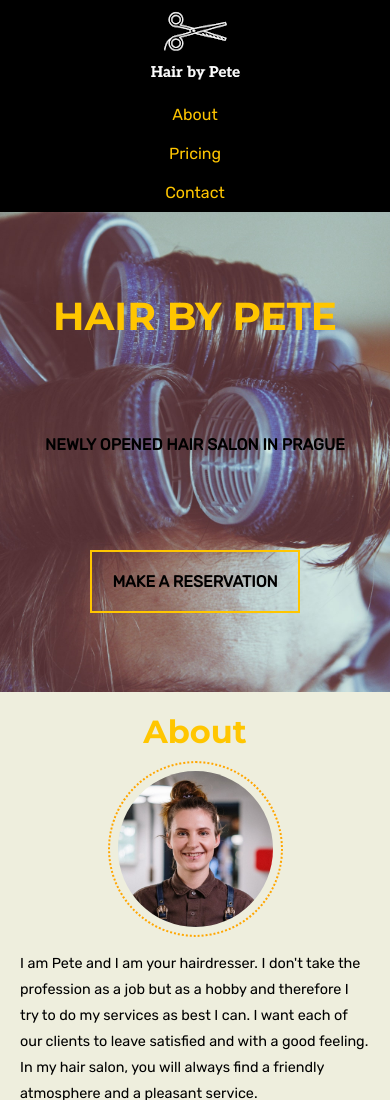
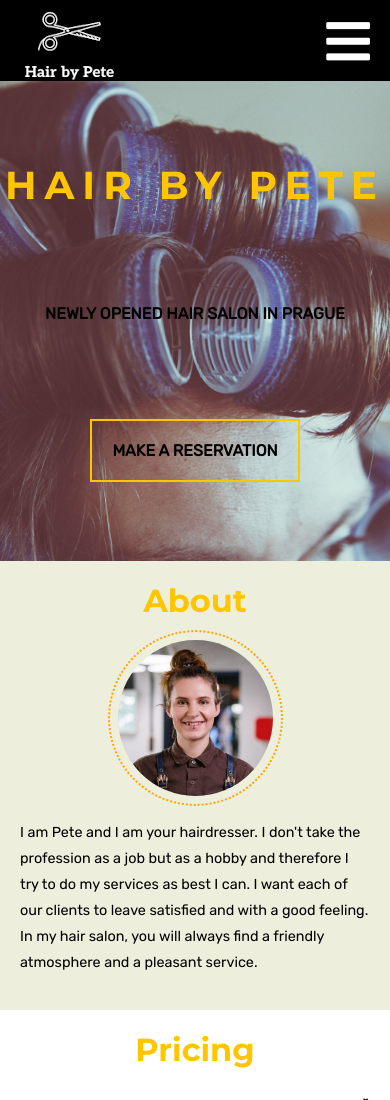
Before and after one commit to martam90/Hair-by-Pete, a plain HTML site: page index.html in a window 390 px wide. Shown: the top 1100 px of the page. Drawn offline with nearby package versions, Linux system fonts and the light colour scheme; files that its build step writes are made by us from their sources.

Commit message:
Add hamburger menu

```diff
--- a/_header.scss
+++ b/_header.scss
@@ -1,19 +1,35 @@
 .navbar {
-    display: block;
     background-color: $bgr-menu;
-    text-align: center;
+
+    .navbar-img {
+        display: flex;
+        justify-content: space-between;
+        align-items: center;
+        padding: 0 $pad;
+
+        .fas {
+            font-size: 50px;
+            color: $basic-color;
+
+            &:hover {
+                color: $btn-color;
+            }
+        }
+    }
+
 }
 
 .menu {
+    display: none;
     list-style: none;
     padding-left: 0;
     padding-top: $pad - 10;
     margin: 0;
-}
 
     .menu-item {
-    padding: $pad - 10 0;
+        padding: $pad - 10;
         display: block;
+        width: 100%;
         text-decoration: none;
         color: $btn-color;
 
@@ -24,3 +40,4 @@
             transition: 0.3s ease-in-out;
         }
     }
+}
--- a/_tablet.scss
+++ b/_tablet.scss
@@ -6,20 +6,24 @@
         align-items: center;
         justify-content: space-between;
         padding: $pad - 10;
+
+        .fas {
+            display: none;
+        }
     }
 
     .menu {
         display: flex;
         gap: $pad - 10;
         padding-top: 0;
-    }
 
-    .menu-item {
-        padding: $pad - 10;
+        .menu-item {
+            padding: $pad - 10;
 
-        &:hover,
-        &:focus {
-            background-color: $bgr-menu;
+            &:hover,
+            &:focus {
+                background-color: $bgr-menu;
+            }
         }
     }
 
--- a/_variables.scss
+++ b/_variables.scss
@@ -19,6 +19,7 @@ $border-color: #ffa600; /* border u obrazku*/
     font-family: 'Montserrat', sans-serif;
     color: #ffc600;
     text-transform: uppercase;
+    letter-spacing: 0.5rem;
 }
 
 @mixin h2-style {
--- a/index.html
+++ b/index.html
@@ -5,16 +5,31 @@
     <meta name="viewport" content="width=device-width, initial-scale=1.0">
     <title>Hair by Pete</title>
     <link href="https://fonts.googleapis.com/css2?family=Montserrat:wght@400;700&family=Rubik&display=swap" rel="stylesheet">
+    <link rel="stylesheet" href="https://use.fontawesome.com/releases/v5.14.0/css/all.css" integrity="sha384-HzLeBuhoNPvSl5KYnjx0BT+WB0QEEqLprO+NBkkk5gbc67FTaL7XIGa2w1L0Xbgc" crossorigin="anonymous">
     <link rel="stylesheet" href="style.css">
+
+    <script>
+        function showMenu() {
+            var menu = document.getElementById("menu");
+            if (menu.style.display == "none") {
+                menu.style.display = "block";
+            } else {
+                menu.style.display = "none";
+            }
+        }
+    </script>
 </head>
 <body>
 
     <div class="wrapper">
 
         <header class="navbar">
-            <img class="logo" src="images/logo.png" alt="Logo Hair by Pete">
+            <div class="navbar-img">
+                <img class="logo" src="images/logo.png" alt="Logo Hair by Pete">
+                <i onclick="showMenu()" class="fas fa-bars"></i>
+            </div>
 
-            <ul class="menu">
+            <ul id="menu" class="menu">
                 <li><a class="menu-item" href="#about">About</a></li>
                 <li><a class="menu-item" href="#pricing">Pricing</a></li>
                 <li><a class="menu-item" href="#contact">Contact</a></li>
```
Lines whose indentation alone changed are shown as unchanged.
